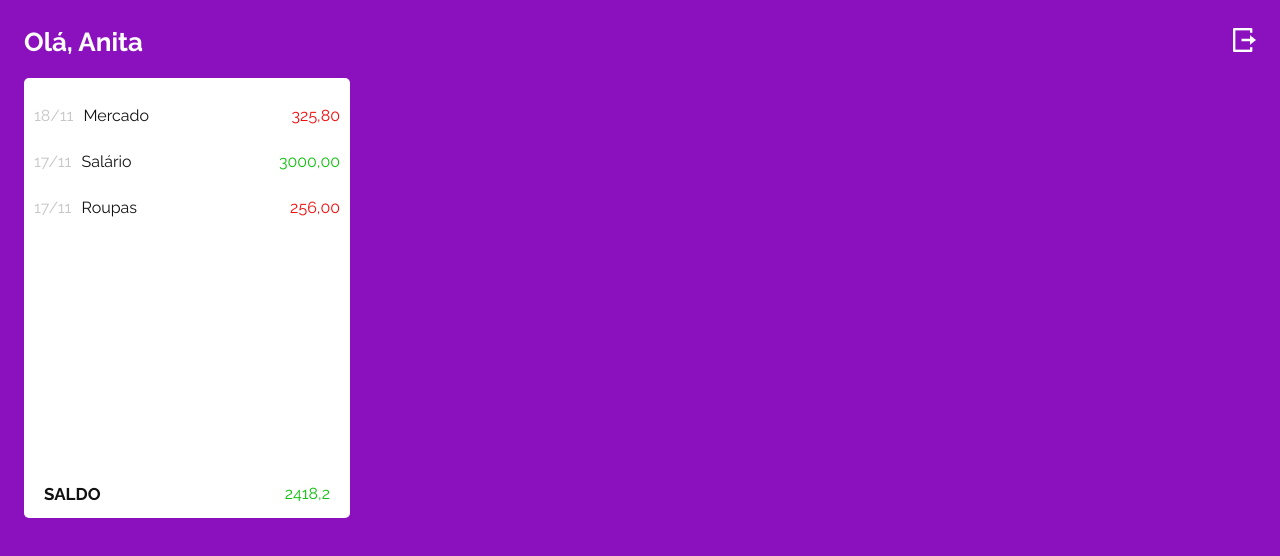
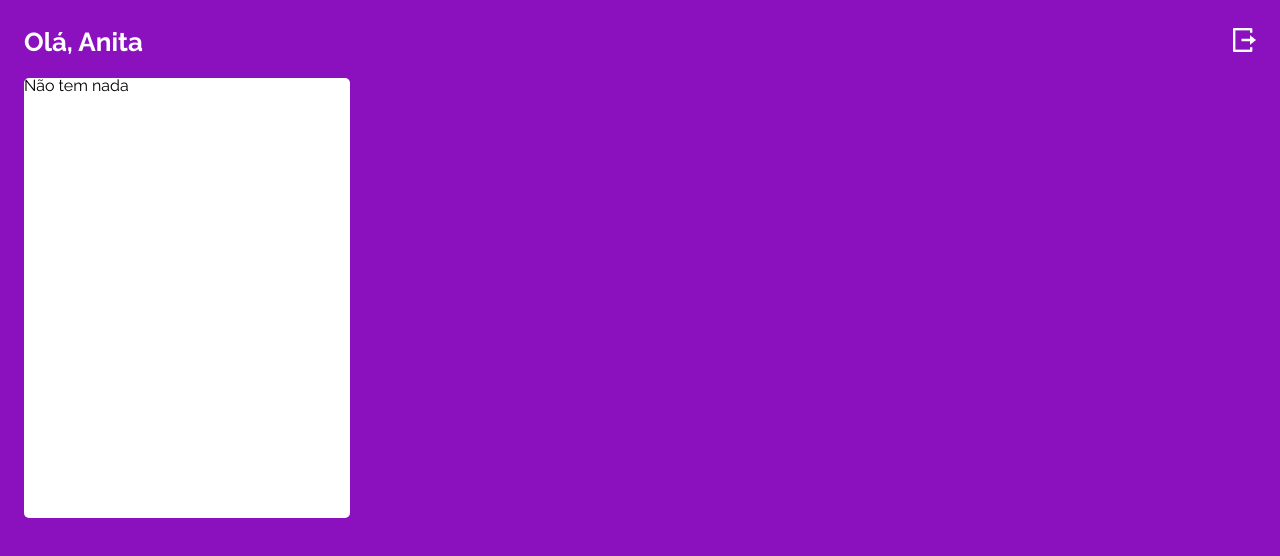
Before and after one commit to Laisses/-driven-my-wallet-front-end, a React (Create React App) app: page /transactions in a window 1280 px wide. Shown: the top 556 px of the page. Built offline with nearby package versions, Linux system fonts and the light colour scheme; a web font is replaced by a local one.

Commit message:
Transactions.js: change location of components to be displayed

```diff
--- a/src/components/Transactions.js
+++ b/src/components/Transactions.js
@@ -7,7 +7,7 @@ import styled from "styled-components";
 import { Container, TransactionLoading } from "./Common";
 import logout from "../assets/images/logout.png";
 
-const mockTransactions = [
+/* const mockTransactions = [
     {
         title: "Mercado",
         amount: "325,80",
@@ -29,9 +29,9 @@ const mockTransactions = [
         description: "",
         type: "outflow"
     }
-];
+]; */
 
-//const mockTransactions = [];
+const mockTransactions = [];
 
 //const mockTransactions = undefined;
 
@@ -45,7 +45,7 @@ export const Transactions = () => {
         calculateBottomLine();
     }, []);
 
-    const ListOfTransactions = ({title, amount, date, type}) => {
+    const ListOfTransactions = ({ title, amount, date, type }) => {
         return (
             <ListItem>
                 <Purchase>
@@ -66,6 +66,7 @@ export const Transactions = () => {
             );
         } else if (transactions) {
             return (
+                <>
                     <ul>
                         {transactions.map(t => <ListOfTransactions
                             key={t.title}
@@ -75,6 +76,11 @@ export const Transactions = () => {
                             type={t.type}
                         />)}
                     </ul>
+                    <AccountBalance>
+                        <Label>saldo</Label>
+                        <Balance status={balanceStatus}>{balance}</Balance>
+                    </AccountBalance>
+                </>
             );
         }
     };
@@ -91,7 +97,7 @@ export const Transactions = () => {
         const filteredOutflow = transactions.filter(t => t.type === "outflow");
 
         const inflow = calculateSum(filteredInflow);
-        const outflow= calculateSum(filteredOutflow);
+        const outflow = calculateSum(filteredOutflow);
 
         const netBalance = inflow - outflow;
 
@@ -118,10 +124,6 @@ export const Transactions = () => {
             </Header>
             <Main>
                 <Purchases />
-                <AccountBalance>
-                    <Label>saldo</Label>
-                    <Balance status={balanceStatus}>{balance}</Balance>
-                </AccountBalance>
             </Main>
         </Container>
     );
```
Lines whose indentation alone changed are shown as unchanged.
